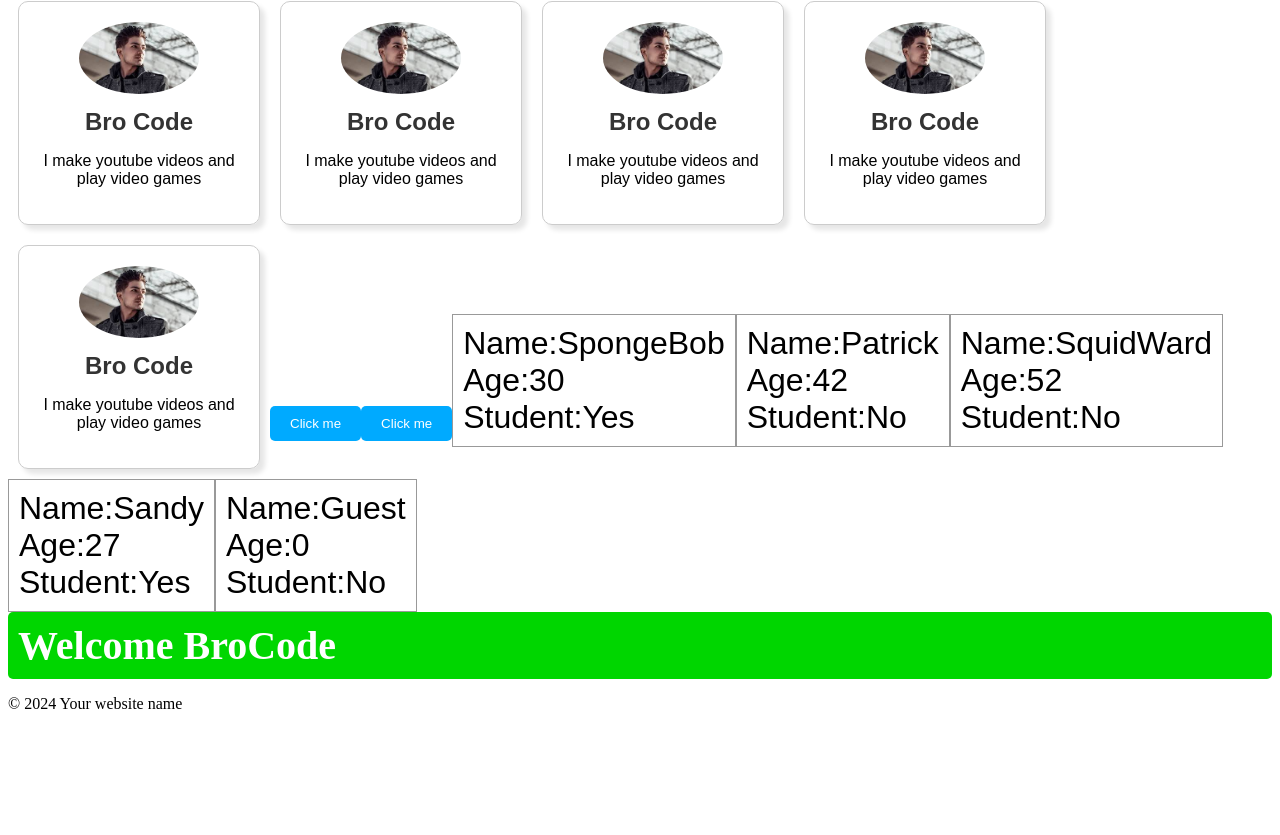
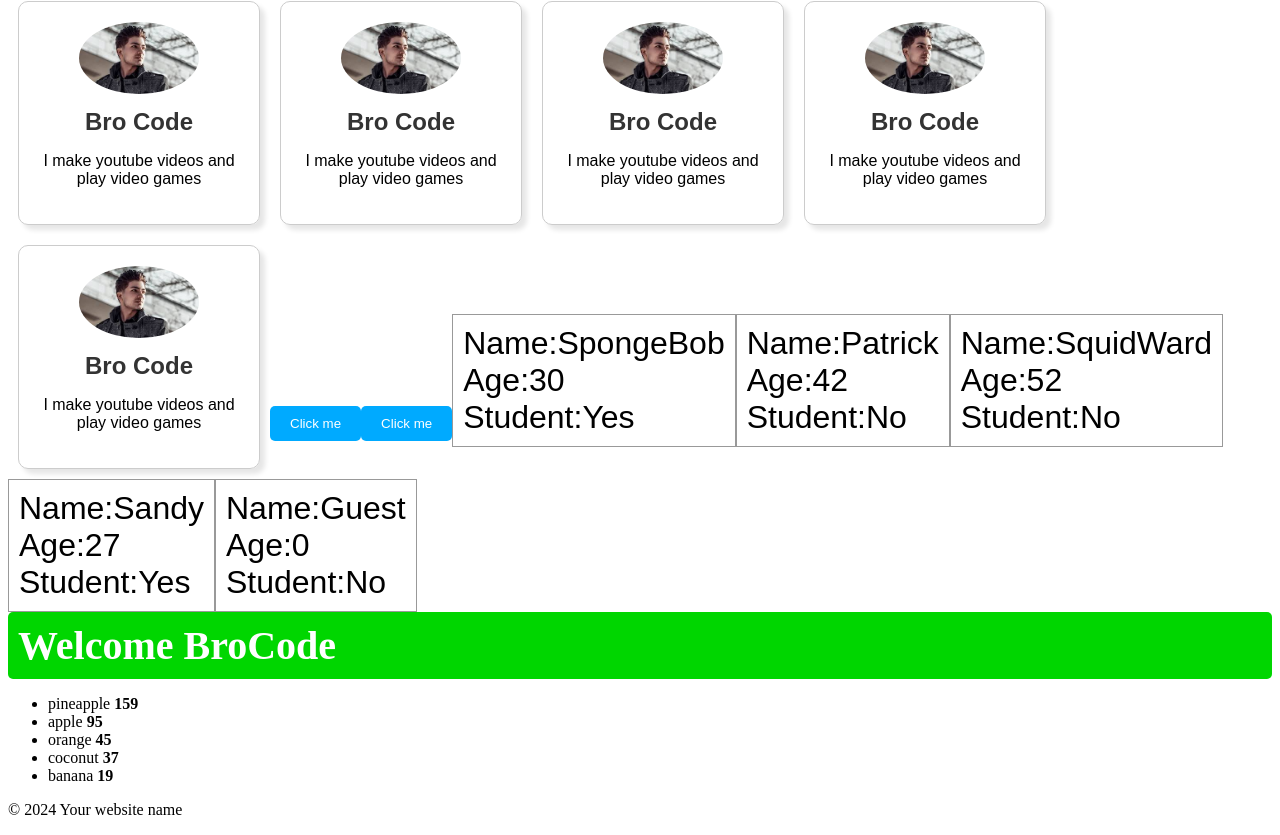
Before and after one commit to andremugabo/ReactTutorial_1, a React (Vite) app in the folder myreactApp/: page / in a window 1280 px wide. Shown: the part 265-1100 px from the top of the page. Before the commit the page ends 994 px from the top, so only its background shows below. Built offline with nearby package versions, Linux system fonts and the light colour scheme.

Commit message:
rendenring a list , sort and reverse the sort

```diff
--- a/myreactApp/src/App.jsx
+++ b/myreactApp/src/App.jsx
@@ -6,6 +6,7 @@
 import ButtonInlineStyle from "./ButtonInlineStyle.jsx";
 import Student from "./Student.jsx";
 import UserGreeting from "./UserGreeting.jsx";
+import List from "./List.jsx";
 function App() {
   return (
     <>
@@ -24,6 +25,7 @@
       <Student name="Sandy" age={27} isStudent={true} />
       <Student />
       <UserGreeting isLoggedIn={true} userName="BroCode" />
+      <List />
       <Footer />
     </>
   );
--- /dev/null
+++ b/myreactApp/src/List.jsx
@@ -0,0 +1,28 @@
+// rendering a list
+function List() {
+  //   const fruits = ["apple", "orange", "banana", "coconut", "pineapple"];
+  //   fruits.sort();
+  //   return fruits;
+  //   const listItems = fruits.map((fruit, index) => <li key={index}>{fruit}</li>);
+  const fruits = [
+    { id: 1, name: "apple", calories: 95 },
+    { id: 2, name: "orange", calories: 45 },
+    { id: 3, name: "banana", calories: 19 },
+    { id: 4, name: "coconut", calories: 37 },
+    { id: 5, name: "pineapple", calories: 159 },
+  ];
+
+  //   fruits.sort((a, b) => a.name.localeCompare(b.name)); //ALPHABETICAL
+  //   fruits.sort((a, b) => b.name.localeCompare(a.name)); //reverse alphabetical
+  fruits.sort((a, b) => a.calories - b.calories); //NUMERICAL ORDER
+  fruits.sort((a, b) => b.calories - a.calories); //reverse NUMERICAL ORDER
+
+  const listItems = fruits.map((fruit) => (
+    <li key={fruit.id}>
+      {fruit.name}&nbsp;<b>{fruit.calories}</b>
+    </li>
+  ));
+
+  return <ul>{listItems}</ul>;
+}
+export default List;
```
